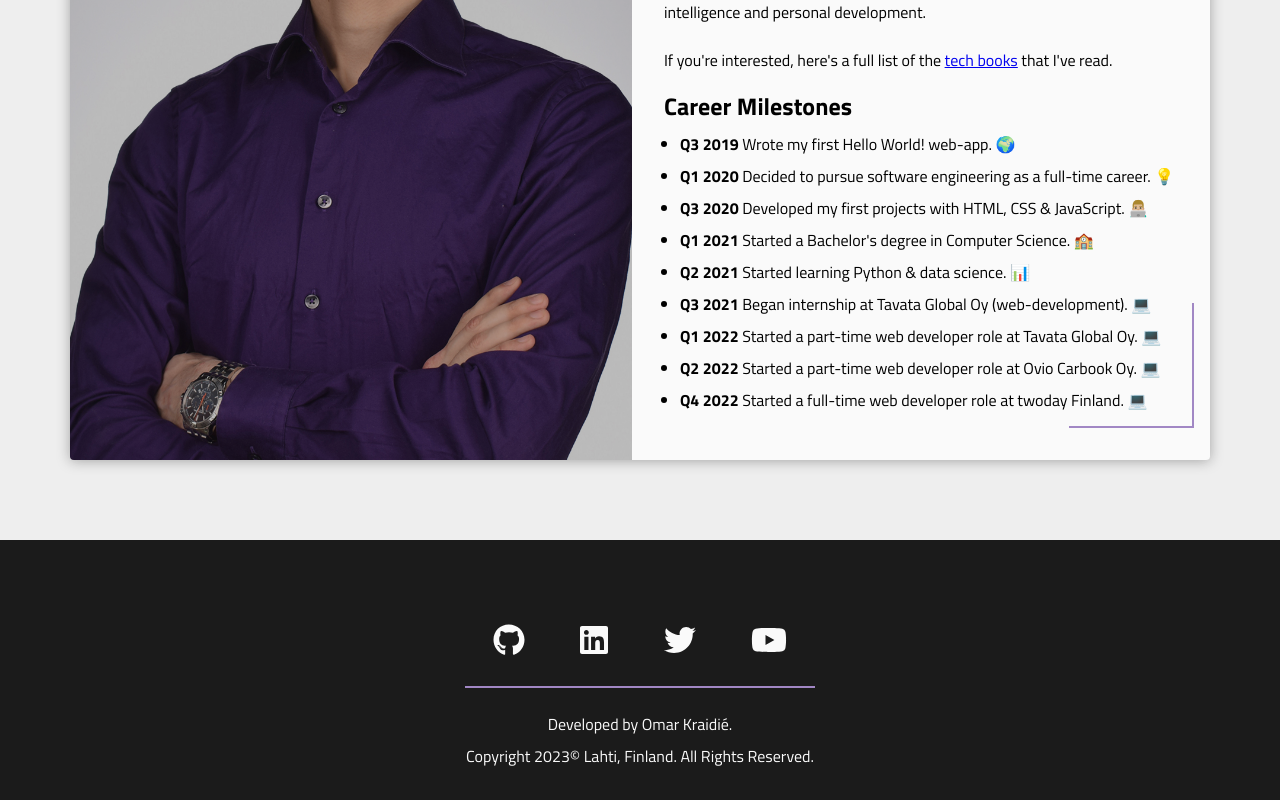
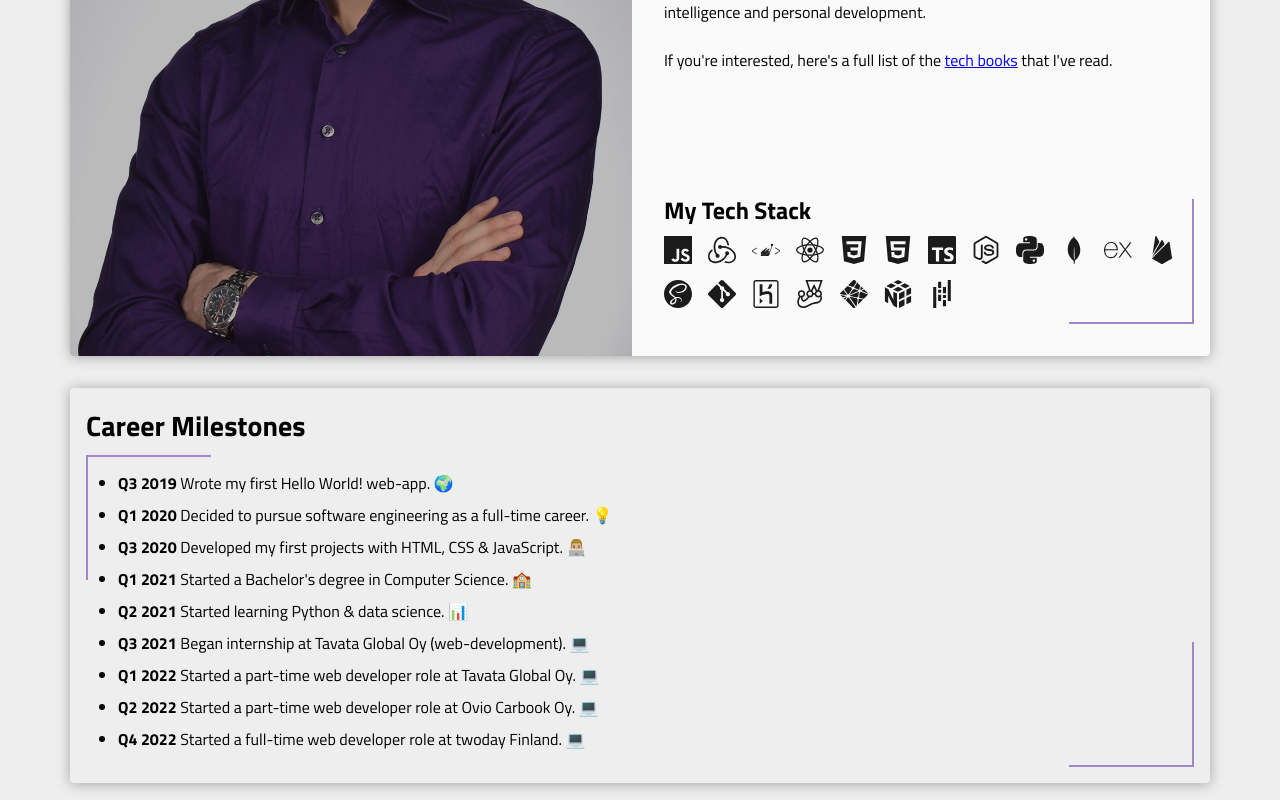
Before and after one commit to 0mppula/portfolio-web-app, a React (Create React App) app: page /about in a window 1280 px wide. Shown: the part 560-1360 px from the top of the page. Built offline with nearby package versions, Linux system fonts and the light colour scheme.

Commit message:
Added tech stack to about me page.

```diff
--- a/src/index.css
+++ b/src/index.css
@@ -484,7 +484,7 @@ li a {
 	box-shadow: var(--main-boxshadow);
 	border-radius: var(--main-border-radius);
 	background: var(--clr-white);
-	margin-bottom: 5rem;
+	margin-bottom: 2rem;
 }
 
 .about-image {
@@ -529,31 +529,44 @@ li a {
 	height: 100%;
 }
 
-.about-info p,
-.about-info ul li {
-	font-size: 1rem;
-	margin-bottom: 0.5rem;
-}
-
 .about-info ul li {
 	list-style-type: disc !important;
 	overflow: visible !important;
 }
 
-.about-info ul {
-	margin-left: 1rem !important;
-}
-.about-info div:nth-child(2) p:first-child {
-	font-weight: bold;
-	font-size: 1.5rem;
+.about-info p:first-child {
 	margin-bottom: 1rem;
 }
 
-.about-info li:last-child {
-	margin-bottom: 0rem;
+.career-milestones {
+	width: 100%;
+	padding: 1rem;
+	box-shadow: var(--main-boxshadow);
+	list-style-type: disc !important;
+	overflow: visible !important;
+	margin-bottom: 5rem;
+	border-radius: var(--main-border-radius);
 }
-.about-info p:first-child {
-	margin-bottom: 1rem;
+
+.career-milestones div ul li {
+	list-style-type: disc !important;
+	overflow: visible !important;
+	margin-left: 1rem;
+}
+
+.career-milestones div ul {
+	position: relative;
+	padding: 1rem;
+}
+
+.career-milestones p,
+.career-milestones ul li {
+	font-size: 1rem;
+	margin-bottom: 0.5rem;
+}
+
+.career-milestones ul li:last-of-type {
+	margin-bottom: 0rem !important;
 }
 /* End About styles */
 
--- a/src/pages/About.js
+++ b/src/pages/About.js
@@ -3,6 +3,29 @@ import React from 'react';
 import Frame from '../components/Frame';
 import { useTitle } from '../hooks/useTitle';
 import aboutImg from '../images/about_image.jpg';
+import getTechnologyIcon from '../utils/getTechnologyIcon';
+
+const technologies = [
+	'JavaScript',
+	'Redux Toolkit',
+	'Styled Components',
+	'React.js',
+	'Css3',
+	'Html5',
+	'TypeScript',
+	'Node.js',
+	'Python',
+	'MongoDB',
+	'Express.js',
+	'Firebase',
+	'Sass',
+	'Git',
+	'Heroku',
+	'Jest',
+	'Netlify',
+	'Numpy',
+	'Pandas',
+];
 
 const About = () => {
 	useTitle('About');
@@ -54,22 +77,37 @@ const About = () => {
 							</div>
 
 							<div>
-								<h3>Career Milestones</h3>
+								<h3>My Tech Stack</h3>
+								<div className="project-tech-icons">
+									{technologies.map((technology) => (
+										<span key={technology} alt={technology} title={technology}>
+											{getTechnologyIcon(technology)}
+										</span>
+									))}
+								</div>
+								<Frame />
+							</div>
+						</div>
+					</div>
+				</div>
+
+				<div className="career-milestones">
+					<div>
+						<h2>Career Milestones</h2>
 						<ul>
 							<li>
 								<b>Q3 2019</b> Wrote my first Hello World! web-app. 🌍
 							</li>
 							<li>
-										<b>Q1 2020</b> Decided to pursue software engineering as a
-										full-time career. 💡
+								<b>Q1 2020</b> Decided to pursue software engineering as a full-time
+								career. 💡
 							</li>
 							<li>
 								<b>Q3 2020</b> Developed my first projects with HTML, CSS &
 								JavaScript. 👨🏼‍💻
 							</li>
 							<li>
-										<b>Q1 2021</b> Started a Bachelor's degree in Computer
-										Science. 🏫
+								<b>Q1 2021</b> Started a Bachelor's degree in Computer Science. 🏫
 							</li>
 							<li>
 								<b>Q2 2021</b> Started learning Python & data science. 📊
@@ -79,22 +117,19 @@ const About = () => {
 								(web-development). 💻
 							</li>
 							<li>
-										<b>Q1 2022</b> Started a part-time web developer role at
-										Tavata Global Oy. 💻
+								<b>Q1 2022</b> Started a part-time web developer role at Tavata
+								Global Oy. 💻
 							</li>
 							<li>
-										<b>Q2 2022</b> Started a part-time web developer role at
-										Ovio Carbook Oy. 💻
+								<b>Q2 2022</b> Started a part-time web developer role at Ovio
+								Carbook Oy. 💻
 							</li>
 							<li>
-										<b>Q4 2022</b> Started a full-time web developer role at
-										twoday Finland. 💻
+								<b>Q4 2022</b> Started a full-time web developer role at twoday
+								Finland. 💻
 							</li>
+							<Frame />
 						</ul>
-
-								<Frame />
-							</div>
-						</div>
 					</div>
 				</div>
 			</div>
```
Lines whose indentation alone changed are shown as unchanged.
